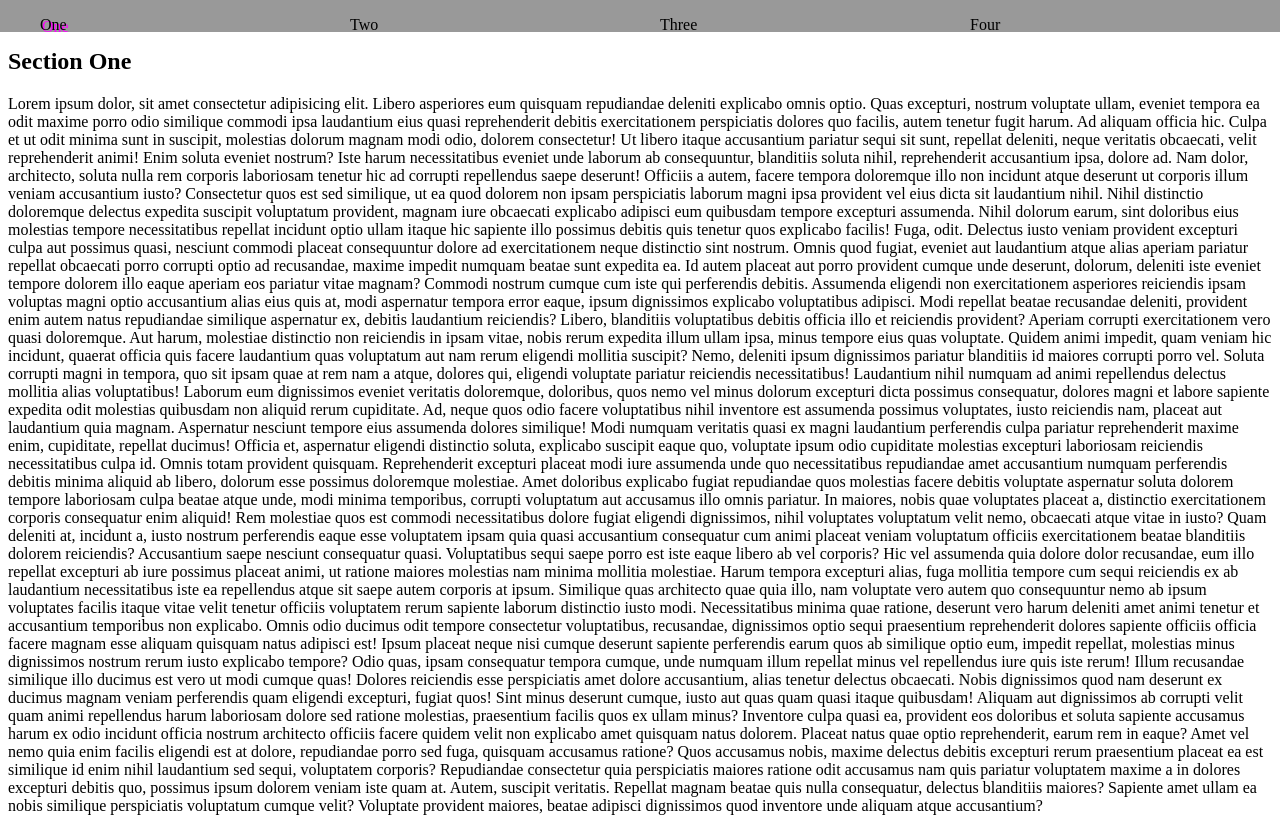
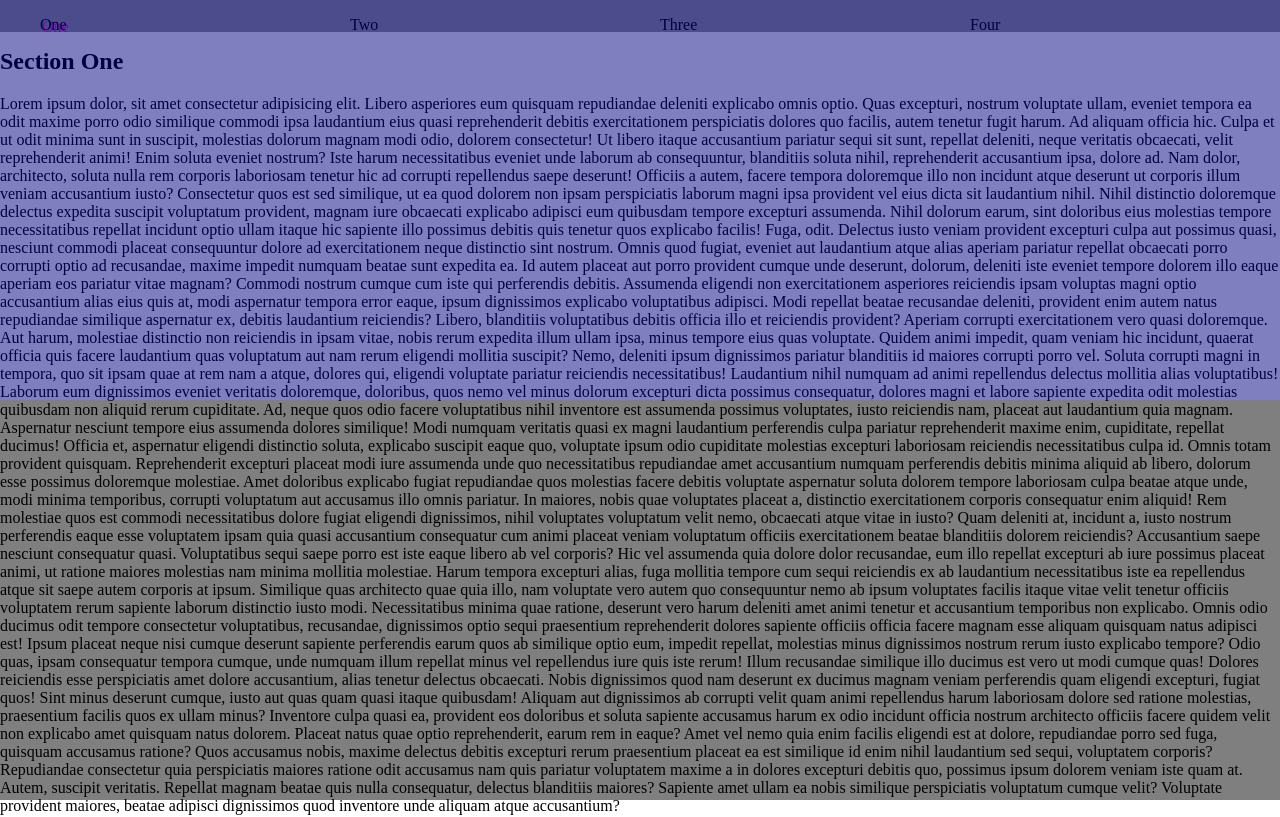
Before and after one commit to j-j-jack/Portfolio, a React (Create React App) app: page / in a window 1280 px wide. Shown: the top 817 px of the page. Built offline with nearby package versions, Linux system fonts and the light colour scheme.

Commit message:
add gaussian utility funciton to scroll animation

```diff
--- a/src/components/App.js
+++ b/src/components/App.js
@@ -3,6 +3,7 @@ import { connect } from 'react-redux';
 import { changeActiveNavTab } from '../actions';
 
 import Navbar from './Navbar/Navbar'
+import ScrollAnimation from './ScrollAnimation/ScrollAnimation';
 import Lorem from './Lorem';
 
 const App = (props) => {
@@ -37,7 +38,10 @@ const App = (props) => {
         }
     });
 
-    return <div>
+    return (
+        <React.Fragment>
+            <ScrollAnimation />
+            <div>
                 <Navbar />
                 <div className="content">
                 <section ref={navRefOne} className="standard-margin">
@@ -57,7 +61,9 @@ const App = (props) => {
                     <Lorem />
                 </section>
                 </div>
-    </div>;
+            </div>
+        </React.Fragment>
+    );
 };
 
 export default connect(null, { changeActiveNavTab })(App);
--- /dev/null
+++ b/src/components/ScrollAnimation/ScrollAnimation.js
@@ -0,0 +1,37 @@
+import React, { useRef } from 'react';
+import "../css/scroll-animation.css"
+
+const ScrollAnimation = () => {
+    const gaussian = (min, max) => {
+        // https://stackoverflow.com/questions/25582882/javascript-math-random-normal-distribution-gaussian-bell-curve
+        // adapted from Maxwell Collard and Mahdi on Stack Overflow
+	    var u = 0, v = 0;
+        while(u === 0) u = Math.random();
+        while(v === 0) v = Math.random();
+	    var w = Math.sqrt( -2.0 * Math.log( u ) ) * Math.cos( 2.0 * Math.PI * v );
+	    while(w < -3.5 || w > 3.5) {
+	        u=0;
+	        v=0;
+	        while(u === 0) u = Math.random();
+	        while(v === 0) v = Math.random();
+	        w = Math.sqrt( -2.0 * Math.log( u ) ) * Math.cos( 2.0 * Math.PI * v );
+	    }
+        w=w+3.5
+        w=w/7;
+        // convert values to have mean 0.5, range 0-1
+        const range = max - min;
+        w = w * range;
+        w = w + min;
+        return w;
+    }
+
+
+    return (
+        <React.Fragment>
+        <div className="top-animation"></div>
+        <div className="bottom-animation"></div>
+        </React.Fragment>
+    );
+};
+
+export default ScrollAnimation;
--- a/src/components/css/base.css
+++ b/src/components/css/base.css
@@ -4,8 +4,11 @@
 
 html {
     scroll-behavior: smooth;
+    padding: 0;
 }
 
 body {
     overflow-x: hidden;
+    margin: 0;
+    padding: 0;
 }
--- /dev/null
+++ b/src/components/css/scroll-animation.css
@@ -0,0 +1,32 @@
+:root {
+    --glitch-white: rgb(238,247,247);
+    --glitch-red: rgb(248,9,16);
+    --glitch-yellow: rgb(249,251,15);
+    --glitch-green: rgb(4,254,0);
+    --glitch-black: rgb(23,26,23);
+    --glitch-blue: rgb(4,4,242);
+    --glitch-aqua: rgb(19,253,243);
+    --glitch-pink: rgb(245,29,245);
+}
+
+.top-animation {
+    position: fixed;
+    height: 50%;
+    width: 100%;
+    top: 0;
+    left: 0;
+    background: navy;
+    opacity: 0.5;;
+    z-index: 2000;
+}
+
+.bottom-animation {
+    position: fixed;
+    height: 50%;
+    width: 100%;
+    top: 50%;
+    left: 0;
+    background: black;
+    opacity: 0.5;
+    z-index: 2000;
+}
```
Lines whose indentation alone changed are shown as unchanged.
